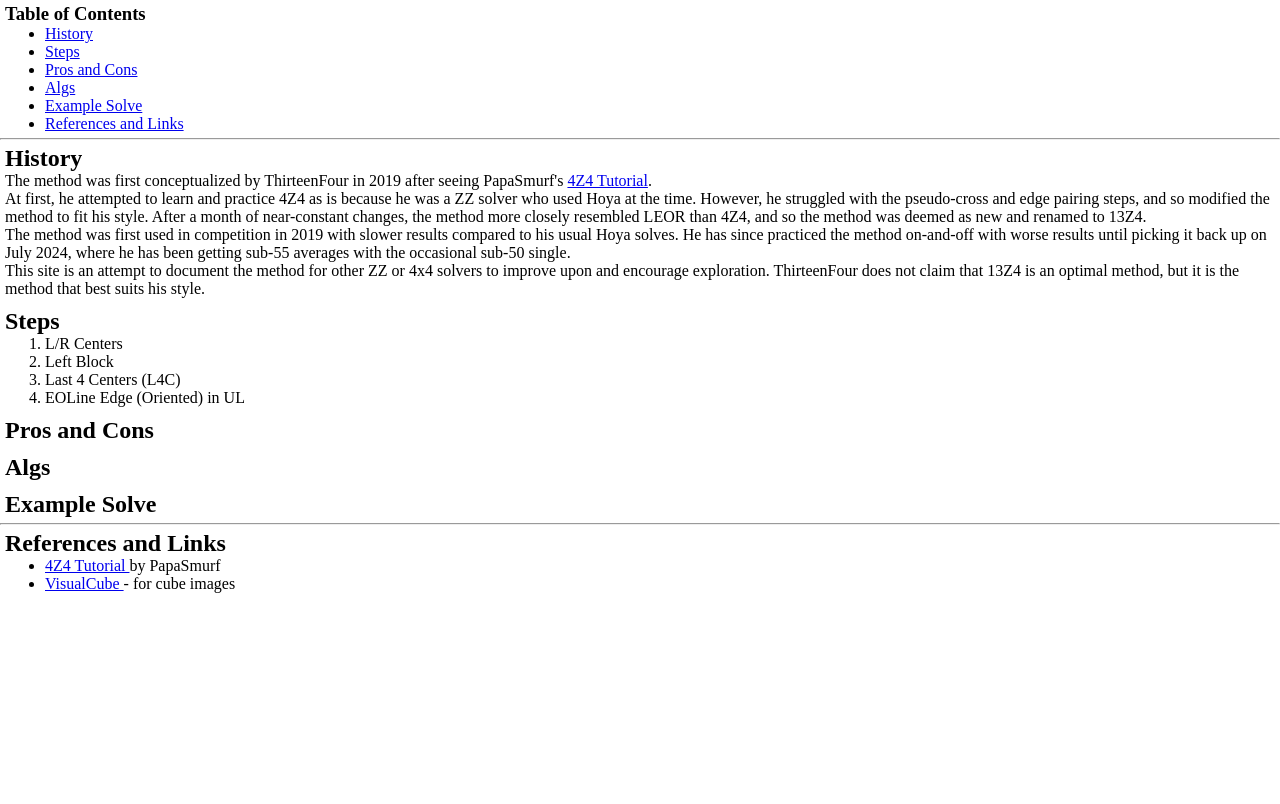
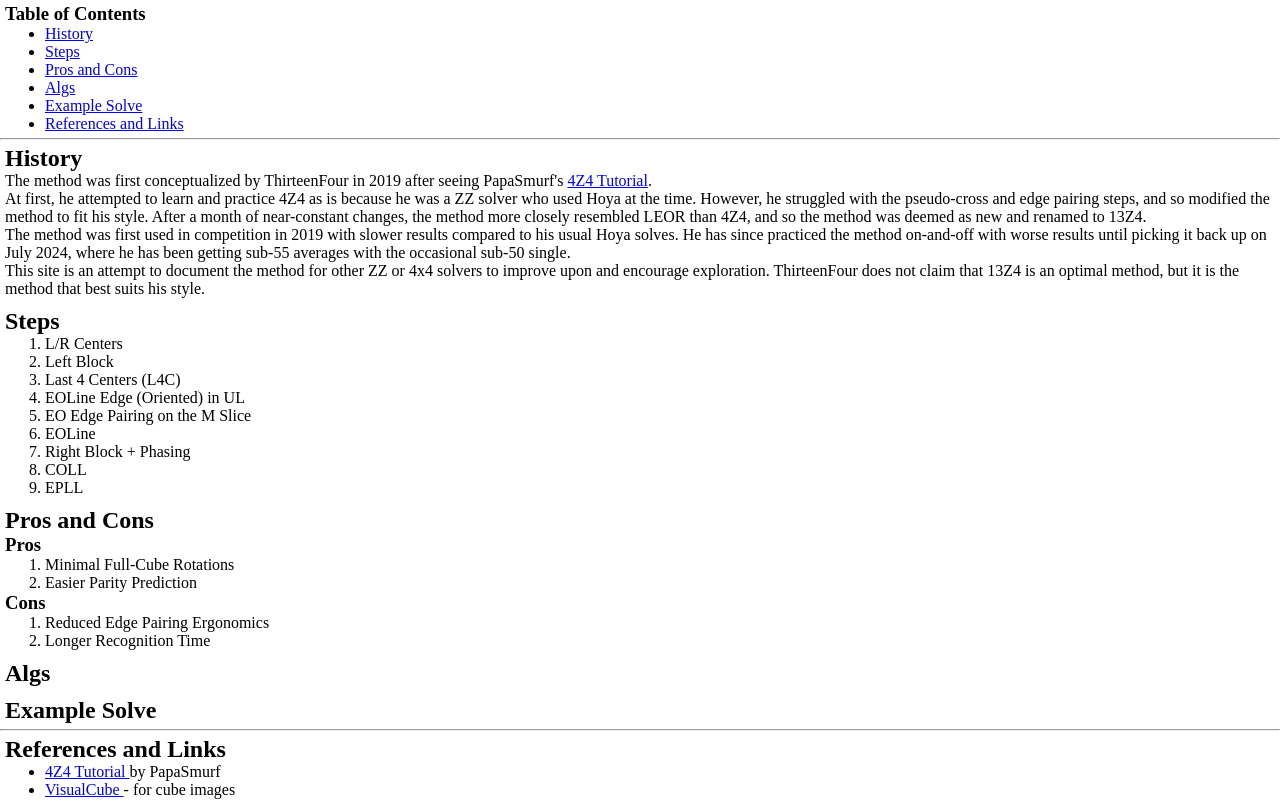
Before and after one commit to thirteenfour/zz-13z4, a plain HTML site: page index.html in a window 1280 px wide. Shown: the part 738-1542 px from the top of the page. Before the commit the page ends 1336 px from the top, so only its background shows below. Drawn offline with Linux system fonts and the light colour scheme.

Commit message:
Pros and cons

```diff
--- a/index.html
+++ b/index.html
@@ -107,11 +107,44 @@
         <li>
           EOLine Edge (Oriented) in UL
         </li>
+        <li>
+          EO Edge Pairing on the M Slice
+        </li>
+        <li>
+          EOLine
+        </li>
+        <li>
+          Right Block + Phasing
+        </li>
+        <li>
+          COLL
+        </li>
+        <li>
+          EPLL
+        </li>
       </ol>
     </section>
 
     <section id="pros-cons">
       <h2 id="Pros-Cons">Pros and Cons</h2>
+      <h3>Pros</h3>
+      <ol>
+        <li>
+          Minimal Full-Cube Rotations
+        </li>
+        <li>
+          Easier Parity Prediction
+        </li>
+      </ol>
+      <h3>Cons</h3>
+      <ol>
+        <li>
+          Reduced Edge Pairing Ergonomics
+        </li>
+        <li>
+          Longer Recognition Time
+        </li>
+      </ol>
     </section>
 
     <section id="algs">
```
